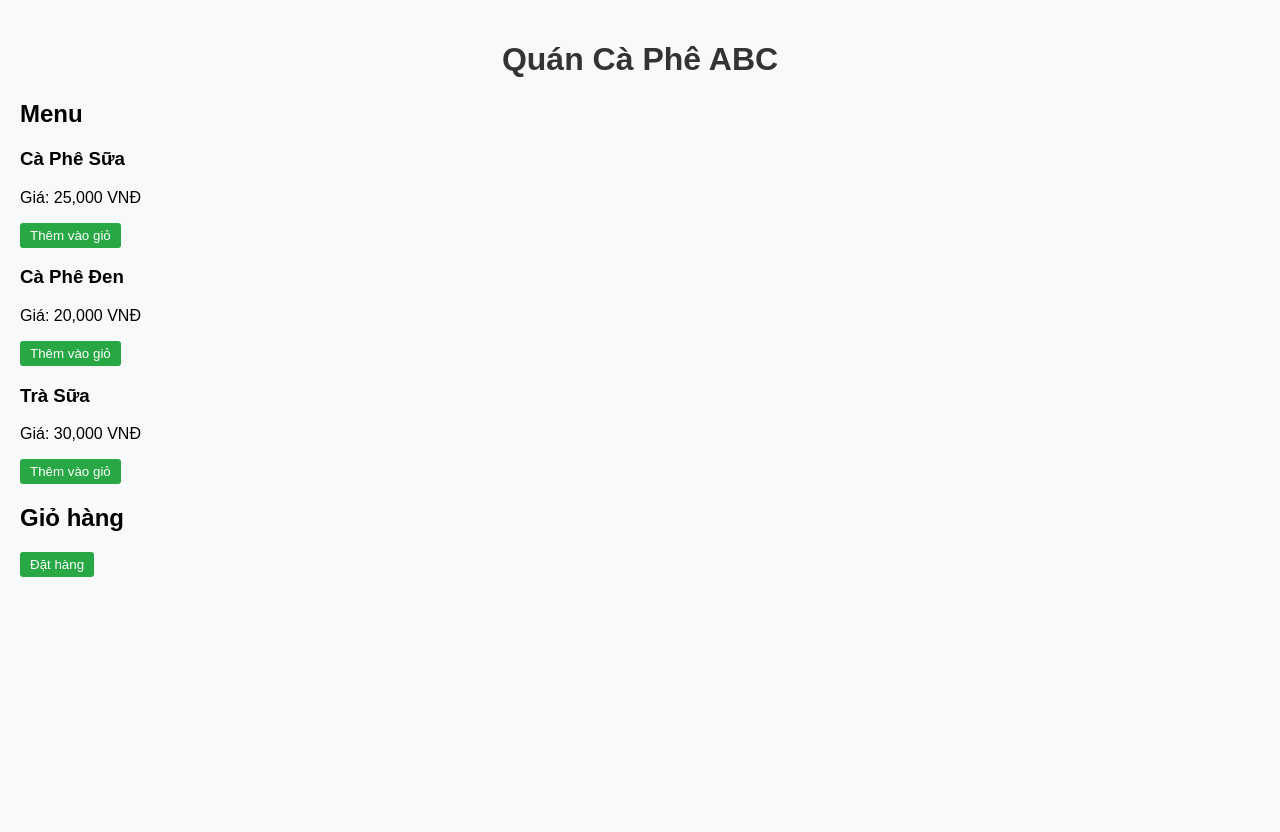
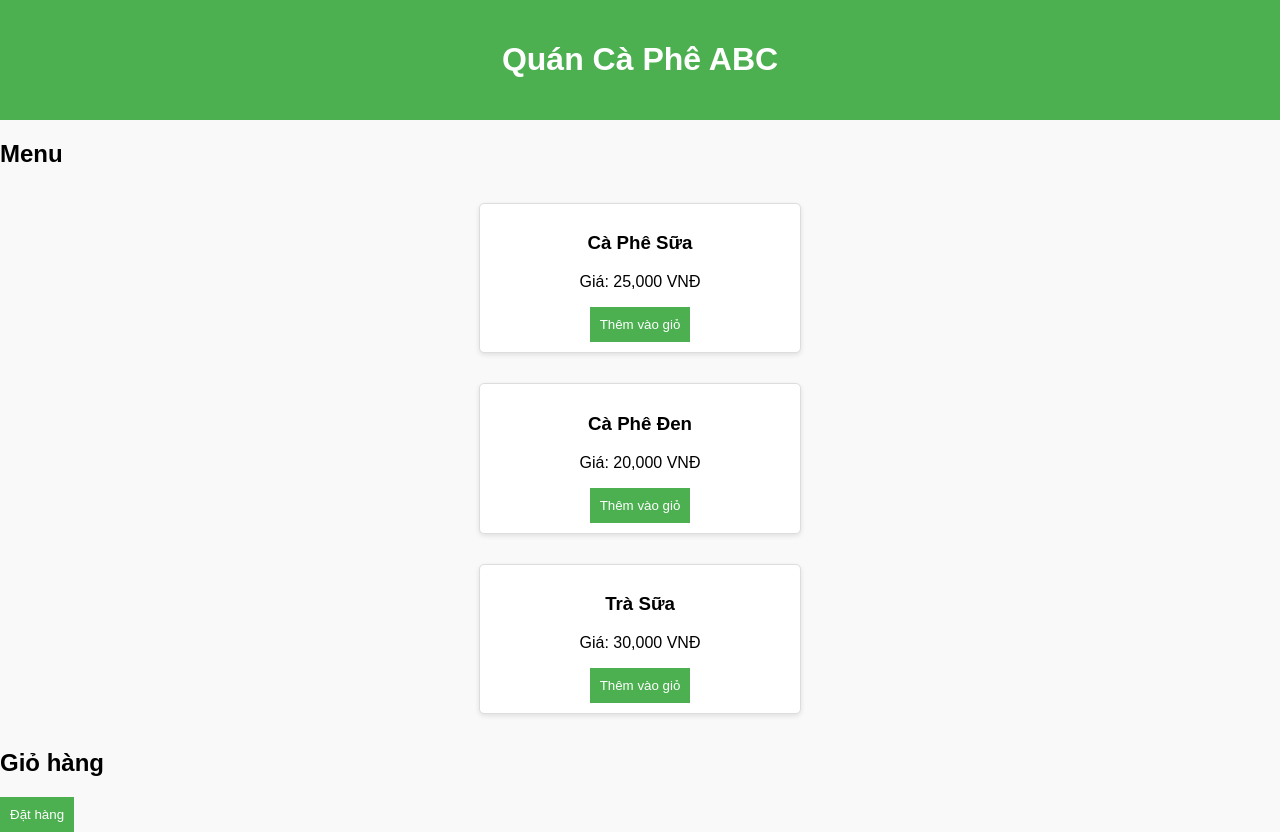
Before and after one commit to chuong09kttt/cafe-order-system, a plain HTML site: page index.html in a window 1280 px wide. Before the commit the page ends 800 px from the top, so only its background shows below. Drawn offline with Linux system fonts and the light colour scheme.

Commit message:
styles.css

```diff
--- a/styles.css
+++ b/styles.css
@@ -1,45 +1,43 @@
+/* styles.css */
 body {
     font-family: Arial, sans-serif;
-    background-color: #f8f9fa;
+    background-color: #f9f9f9;
     margin: 0;
-    padding: 20px;
-}
-
-.container {
-    max-width: 600px;
-    margin: auto;
-    background: white;
-    padding: 20px;
-    border-radius: 5px;
-    box-shadow: 0 0 10px rgba(0, 0, 0, 0.1);
-}
-
-h1 {
-    text-align: center;
-    color: #333;
-}
-
-ul {
-    list-style: none;
     padding: 0;
 }
 
-li {
+header {
+    text-align: center;
+    padding: 20px;
+    background-color: #4CAF50;
+    color: white;
+}
+
+#menu {
     display: flex;
-    justify-content: space-between;
+    flex-direction: column;
     align-items: center;
-    padding: 10px 0;
+}
+
+.item {
+    margin: 15px;
+    padding: 10px;
+    border: 1px solid #ddd;
+    border-radius: 5px;
+    width: 300px;
+    text-align: center;
+    background-color: white;
+    box-shadow: 0 2px 5px rgba(0,0,0,0.1);
 }
 
 button {
-    padding: 5px 10px;
-    background-color: #28a745;
+    background-color: #4CAF50;
     color: white;
     border: none;
-    border-radius: 3px;
+    padding: 10px;
     cursor: pointer;
 }
 
 button:hover {
-    background-color: #218838;
+    background-color: #45a049;
 }
```
